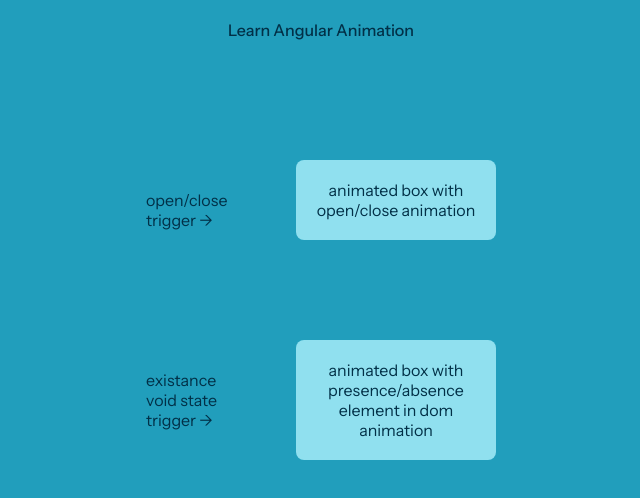
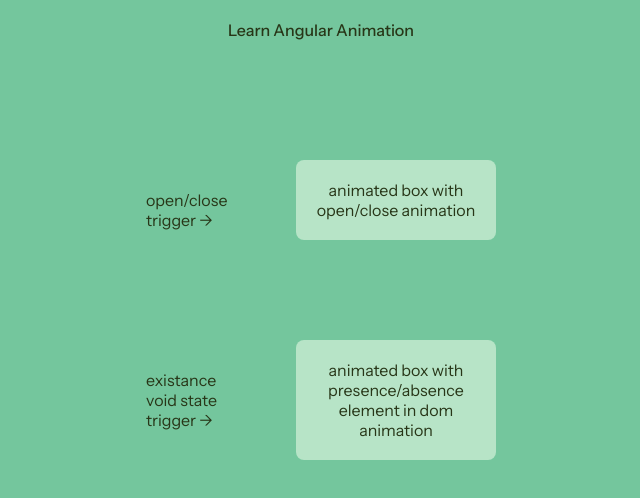
Before and after one commit to walunjakarsachinedu/angular-animation, an Angular app: page / in a window 1280 px wide. Shown: the top 498 px of the page, without its empty margins (319-959 px from the left). Built offline with nearby package versions, Linux system fonts and the light colour scheme.

Commit message:
added green theme

```diff
--- a/src/styles.scss
+++ b/src/styles.scss
@@ -4,11 +4,19 @@
 
 
 :root {
+  // green theme
   --primary-color: #219ebc;
   --light-primary-color: #90e0ef;
   --secondary-color: #023047;
   --font-family: 'Instrument Sans';
   --selection-background-color: #caf0f8;
+
+  // blue theme
+  --primary-color: #74c69d;
+  --light-primary-color: #b7e4c7;
+  --secondary-color: #283618;
+  --font-family: 'Instrument Sans';
+  --selection-background-color: #d8f3dc;
 }
 
 
```
